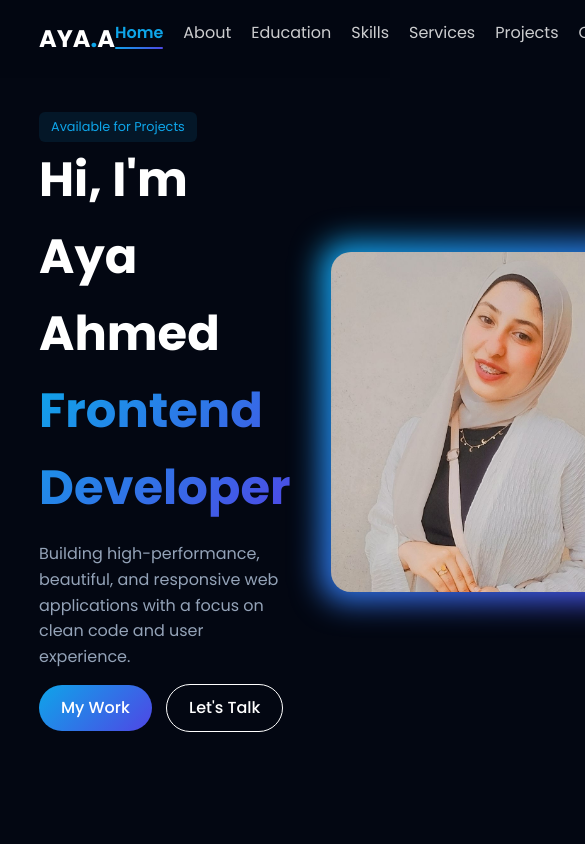
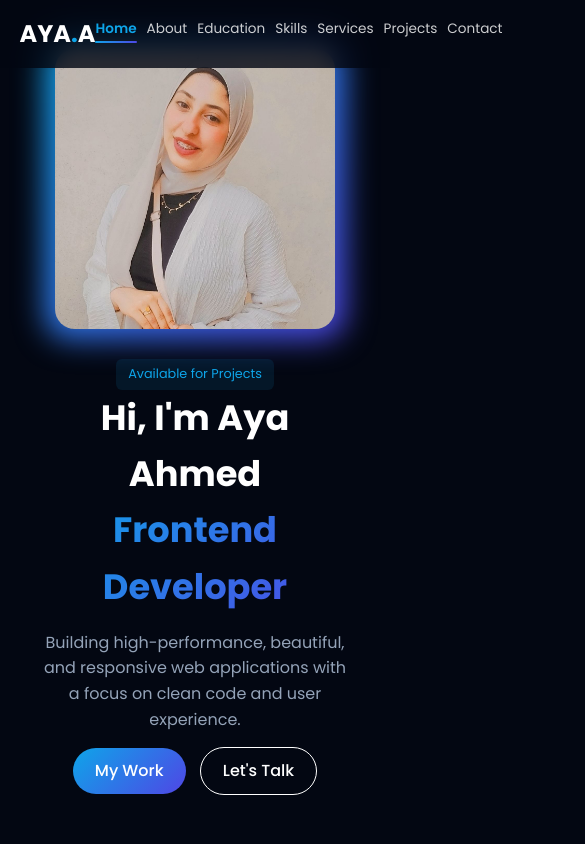
Before and after one commit to ayaa7med2006/myPortfolio, a plain HTML site: page index.html in a window 390 px wide. Shown: the top 844 px of the page, 585 px wide, since content can reach past the window. Drawn offline with Linux system fonts and the light colour scheme.

Commit message:
Add files via upload

```diff
--- a/index.html
+++ b/index.html
@@ -301,12 +301,12 @@
         </div>
 
         <div class="contact-grid">
-            <a href="aya.a7med.2006.com@gmail.com" class="contact-item-link">
-                <div class="contact-box">
-                    <i class="fas fa-envelope"></i>
-                    <span>Email Me</span>
-                </div>
-            </a>
+           <a href="mailto:aya.a7med.2006@gmail.com" class="contact-item-link">
+    <div class="contact-box">
+        <i class="fas fa-envelope"></i>
+        <span>Email Me</span>
+    </div>
+</a>
             <a href="https://www.linkedin.com/in/aya-ahmed-348a50388?utm_source=share_via&utm_content=profile&utm_medium=member_android" class="contact-item-link">
                 <div class="contact-box">
                     <i class="fab fa-linkedin"></i>
--- a/style.css
+++ b/style.css
@@ -1271,3 +1271,37 @@ nav ul li a.active::after {
     border: 1px solid rgba(14, 165, 233, 0.2);
     font-weight: 500;
 }
+@media (max-width: 968px) {
+    /* تحويل الـ Hero ليكون عمودي */
+    .hero-content {
+        flex-direction: column-reverse; /* الصورة فوق والكلام تحت أو العكس */
+        text-align: center;
+        gap: 30px;
+    }
+
+    .hero-text h1 {
+        font-size: 2.2rem; /* تصغير الخط عشان مياخدش مساحة */
+    }
+
+    .hero-subtext {
+        margin: 15px auto; /* توسيط النص */
+    }
+
+    .image-wrapper {
+        width: 280px; /* تصغير حجم الصورة */
+        height: 280px;
+    }
+
+    /* تعديل الـ Nav عشان الموبايل */
+    nav {
+        padding: 15px 5%;
+    }
+
+    nav ul {
+        gap: 10px;
+    }
+
+    nav ul li a {
+        font-size: 0.85rem;
+    }
+}
```
